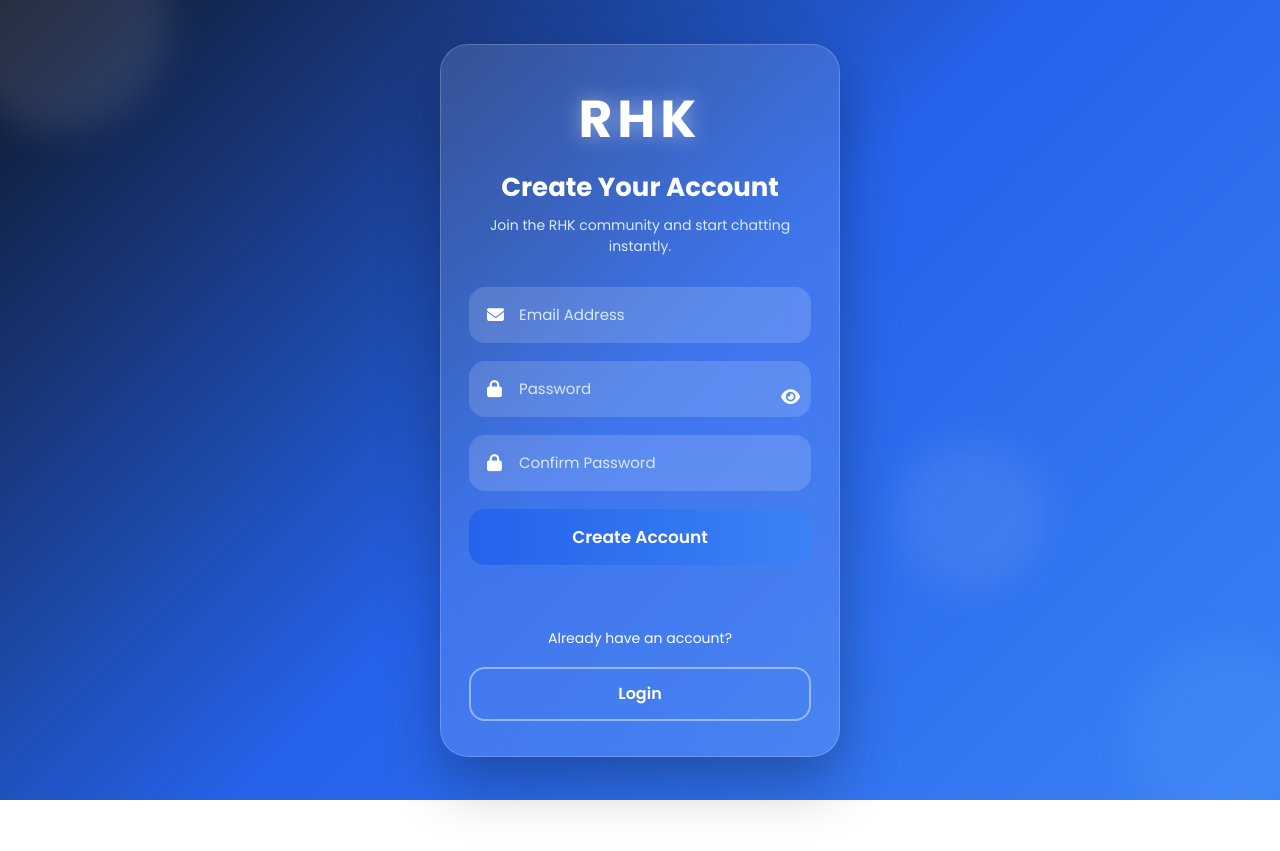
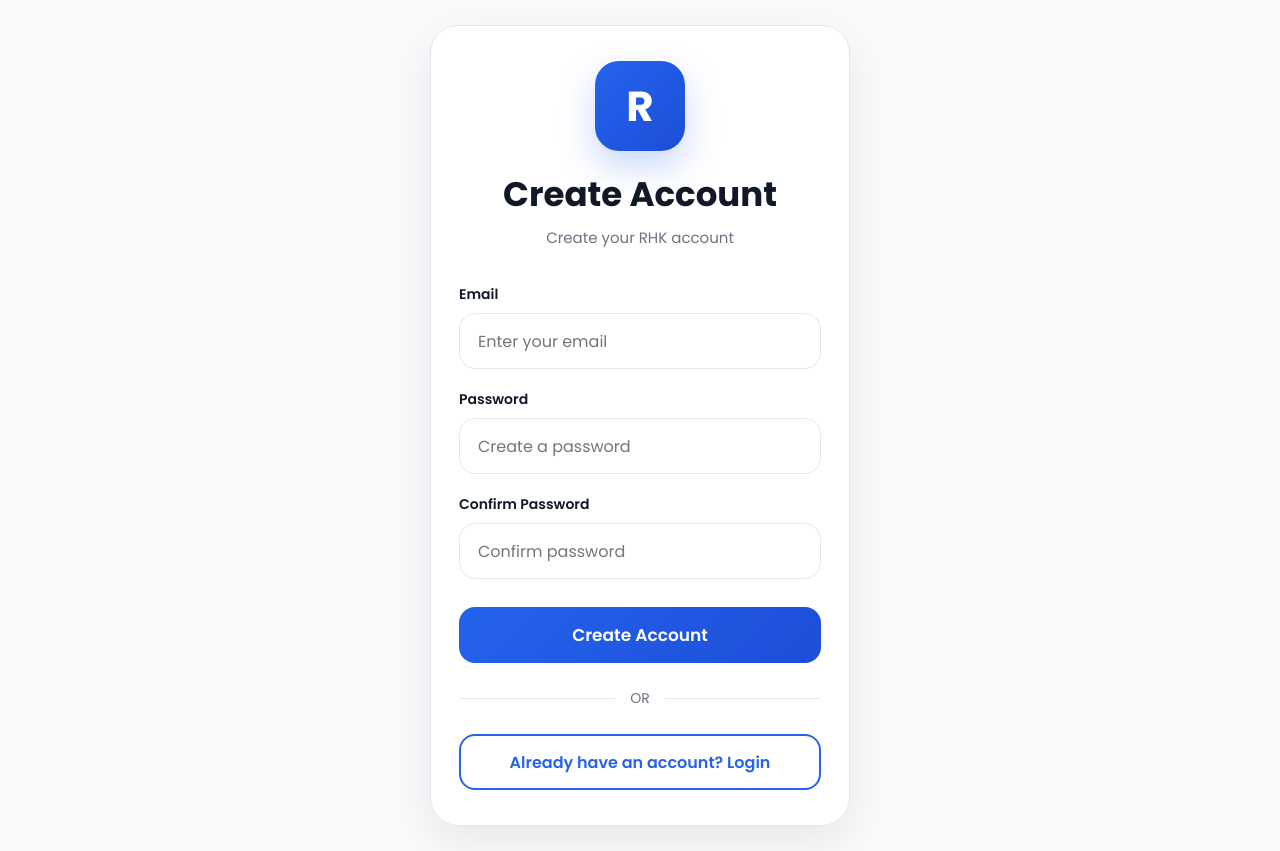
Before and after one commit to instagrammeta9292-bot/RKG, a plain HTML site: page signup.html in a window 1280 px wide. Before the commit the page ends 800 px from the top, so only its background shows below. Drawn offline with Linux system fonts and the light colour scheme.

Commit message:
Update signup.html

```diff
--- a/signup.html
+++ b/signup.html
@@ -6,133 +6,108 @@
 <meta charset="UTF-8">
 <meta name="viewport" content="width=device-width, initial-scale=1.0">
 
-<title>RHK - Create Account</title>
-
-<link rel="stylesheet" href="css/signup.css">
+<title>Create RHK Account</title>
 
 <link rel="preconnect" href="https://fonts.googleapis.com">
+
 <link rel="preconnect" href="https://fonts.gstatic.com" crossorigin>
 
-<link href="https://fonts.googleapis.com/css2?family=Poppins:wght@300;400;500;600;700&display=swap" rel="stylesheet">
+<link href="https://fonts.googleapis.com/css2?family=Poppins:wght@300;400;500;600;700;800&display=swap" rel="stylesheet">
 
-<link rel="stylesheet" href="https://cdnjs.cloudflare.com/ajax/libs/font-awesome/6.6.0/css/all.min.css">
+<link rel="stylesheet" href="css/style.css">
 
 </head>
 
 <body>
 
-<div class="background">
+<div class="login-page">
 
-<div class="circle circle1"></div>
-<div class="circle circle2"></div>
-<div class="circle circle3"></div>
+<div class="login-card">
+
+<div class="logo-box">
+
+<div class="logo">
+
+R
 
 </div>
 
-<div class="signup-card">
+<h1>Create Account</h1>
 
-<div class="logo-area">
-
-<div class="logo">
-RHK
-</div>
-
-<h2>Create Your Account</h2>
-
-<p>
-Join the RHK community and start chatting instantly.
-</p>
+<p>Create your RHK account</p>
 
 </div>
 
 <form id="signupForm">
 
-<div class="input-box">
+<div class="input-group">
 
-<i class="fa-solid fa-envelope"></i>
+<label>Email</label>
 
 <input
 type="email"
 id="email"
-placeholder="Email Address"
+placeholder="Enter your email"
 required>
 
 </div>
 
-<div class="input-box">
+<div class="input-group">
 
-<i class="fa-solid fa-lock"></i>
+<label>Password</label>
 
 <input
 type="password"
 id="password"
-placeholder="Password"
+placeholder="Create a password"
+minlength="6"
 required>
-
-<button
-type="button"
-class="eye-btn"
-id="togglePassword">
-
-<i
-id="eyeIcon"
-class="fa-solid fa-eye"></i>
-
-</button>
 
 </div>
 
-<div class="input-box">
+<div class="input-group">
 
-<i class="fa-solid fa-lock"></i>
+<label>Confirm Password</label>
 
 <input
 type="password"
 id="confirmPassword"
-placeholder="Confirm Password"
+placeholder="Confirm password"
 required>
 
 </div>
 
 <button
 type="submit"
-class="signup-btn">
-
-<span id="signupText">
+class="login-btn"
+id="signupBtn">
 
 Create Account
 
-</span>
-
-<div
-id="loader"
-class="loader">
-
-</div>
-
 </button>
-
-<p id="message"></p>
 
 </form>
 
+<p id="signupMessage"></p>
+
 <div class="divider">
 
-<span>Already have an account?</span>
+<span>OR</span>
 
 </div>
 
 <button
-class="login-btn"
-onclick="window.location.href='index.html'">
+class="create-btn"
+onclick="window.location.href='login.html'">
 
-Login
+Already have an account? Login
 
 </button>
 
 </div>
 
-<script type="module" src="js/firebase.js"></script>
+</div>
+
 <script type="module" src="js/signup.js"></script>
 
 </body>
```
